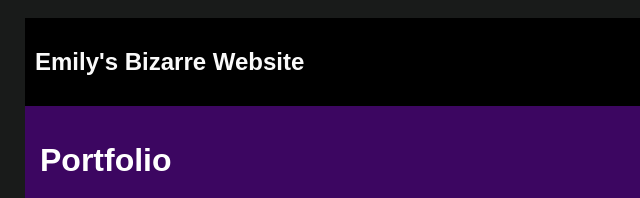
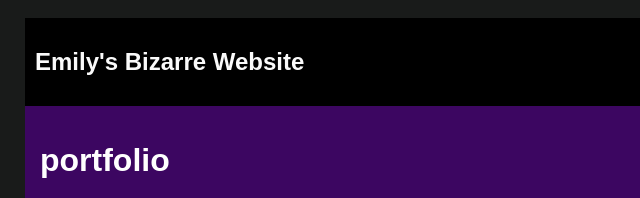
Before and after one commit to EmilyNiemand/Emily-Niemand, a plain HTML site: page portfolio.html in a window 1280 px wide. Shown: the top 198 px of the page, 215-855 px from the left. Drawn offline with Linux system fonts and the light colour scheme.

Commit message:
add portfolio

```diff
--- a/portfolio.html
+++ b/portfolio.html
@@ -93,7 +93,7 @@
             </nav>
             <main>
                 <div class="content">
-                    <h1>Portfolio</h1>
+                    <h1>portfolio</h1>
                     <ul id="portfolio">
                         <li><a href="projects/platformer/">Platformer : A cannon - dodging, collectible - grabbing adventure game for Halleb0t</a></li>
                         <li><a href="projects/bouncing-box/">Bouncing Box : A project that gives you a taste of game development on the web </a></li>
```
